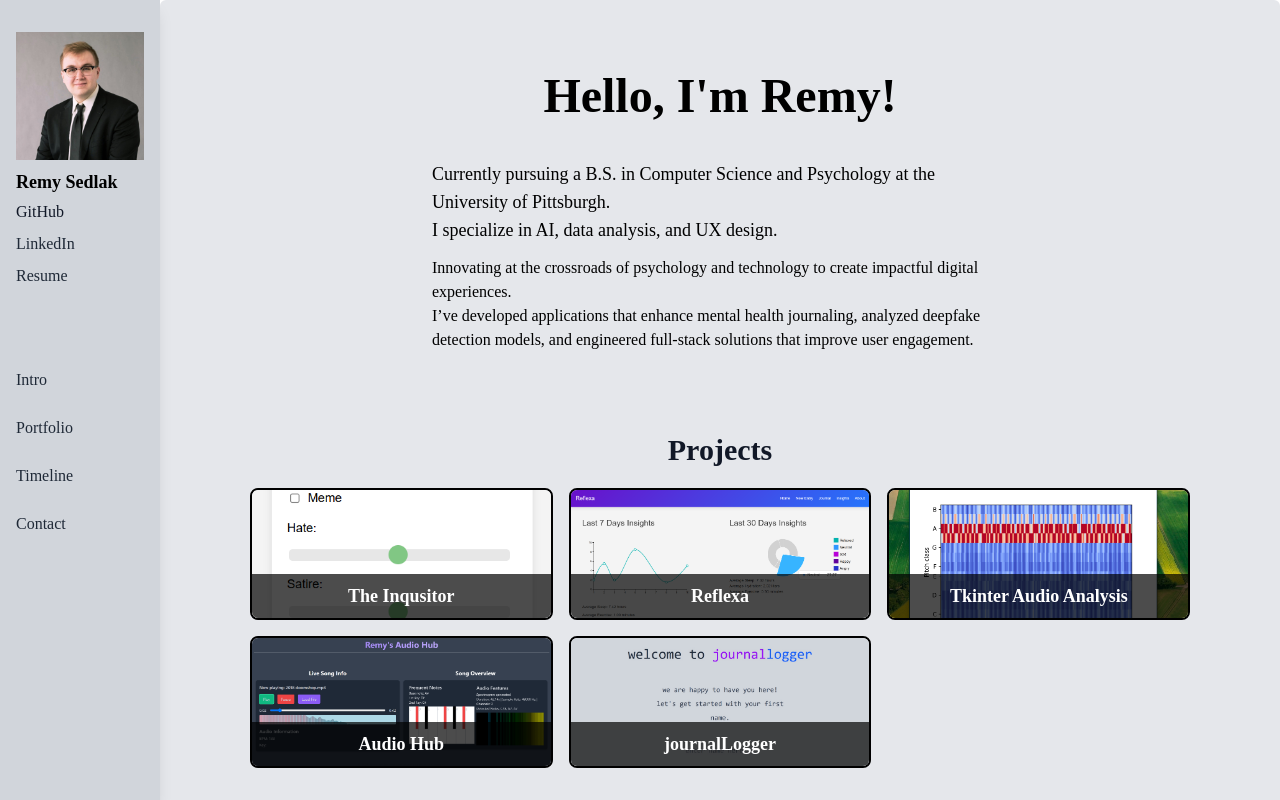
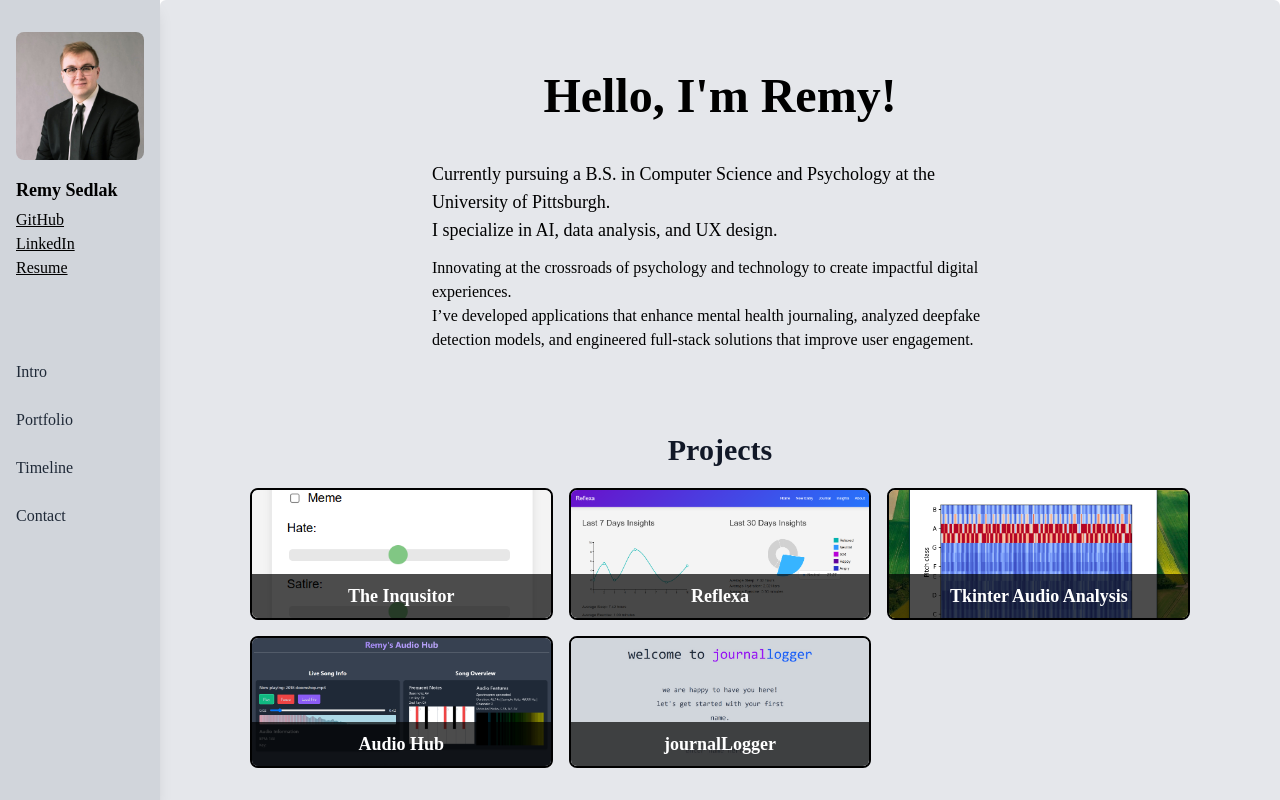
Before and after one commit to remysedlak/portfolio, a React (Vite) app: page / in a window 1280 px wide. Shown: the top 800 px of the page. Built offline with nearby package versions, Linux system fonts and the light colour scheme; a web font is replaced by a local one.

Commit message:
enhance styling: add rounded corners and adjust margins for profile image and buttons

```diff
--- a/src/App.jsx
+++ b/src/App.jsx
@@ -39,16 +39,16 @@ function App() {
           <img
             src="/assets/remysedlak_image.jpg"
             alt="Remy Sedlak"
-            className="h-32 w-32 mt-4"
+            className="h-32 w-32 mt-4 rounded-lg"
           />
-          <div className="justify-bottom position-bottom flex flex-col mt-2">
+          <div className="justify-bottom position-bottom flex flex-col mt-4">
             <div className="text-lg text-black font-semibold mb-1">Remy Sedlak</div>
-            <div className="gap-y-2 flex flex-col">
+            <div className="flex flex-col text-black underline">
               <button
                 onClick={() =>
                   window.open('https://github.com/remysedlak', '_blank')
                 }
-                className="text-gray-900 hover:text-blue-700 text-left"
+                className="hover:text-blue-700 text-left"
               >
                 GitHub
               </button>
@@ -59,7 +59,7 @@ function App() {
                     '_blank'
                   )
                 }
-                className="text-gray-800 hover:text-blue-700 text-left"
+                className="hover:text-blue-700 text-left"
               >
                 LinkedIn
               </button>
@@ -70,7 +70,7 @@ function App() {
                     '_blank'
                   )
                 }
-                className="text-gray-800 hover:text-blue-700 text-left"
+                className="hover:text-blue-700 text-left"
               >
                 Resume
               </button>
```
